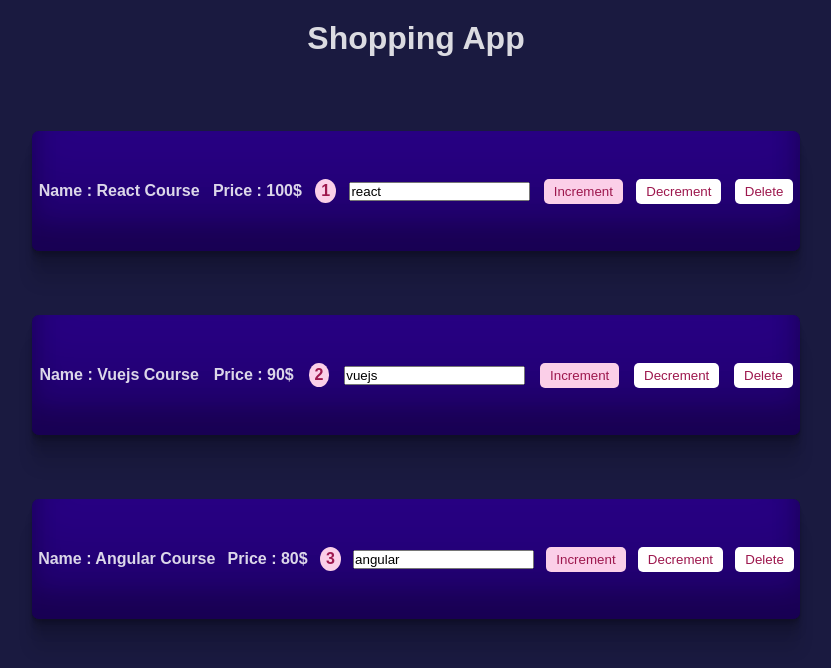
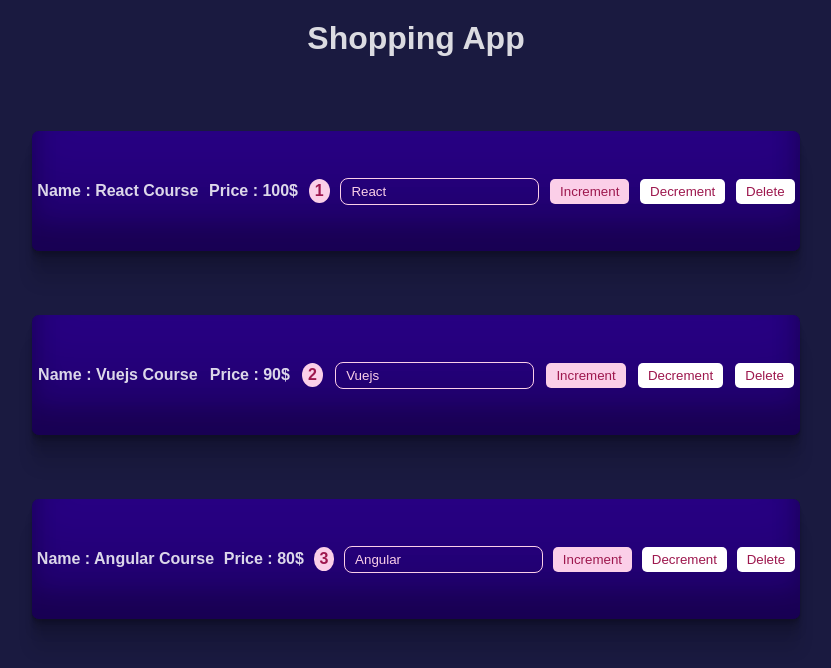
Before and after one commit to arashKazerouni/firstReactApp, a React (Create React App) app: page / in a window 1280 px wide. Shown: the top 668 px of the page, without its empty margins (224-1055 px from the left). Built offline with nearby package versions, Linux system fonts and the light colour scheme.

Commit message:
styles added to input button

```diff
--- a/src/components/Product/product.module.css
+++ b/src/components/Product/product.module.css
@@ -38,3 +38,13 @@
     padding: 3px 6px;
     border-radius: 50%;
 }
+
+input{
+    outline: none;
+    border: solid 1px #FBCFE8;
+    color: #FBCFE8;
+    padding: 5px 10px;
+    border-radius: 8px;
+    background: none;
+    text-transform: capitalize;
+}
```
